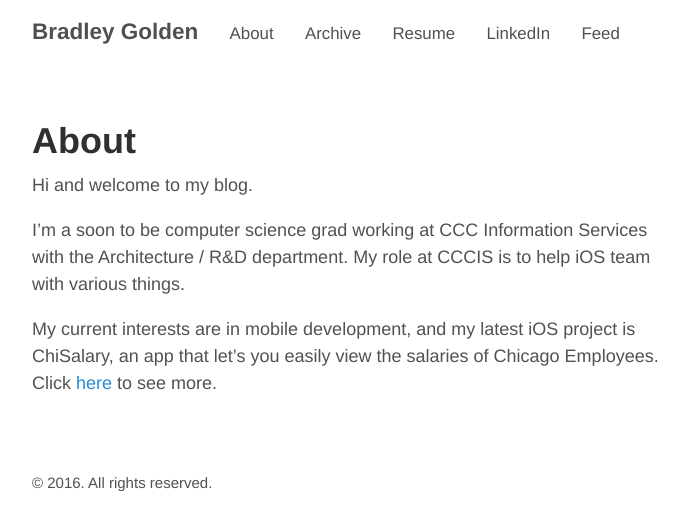
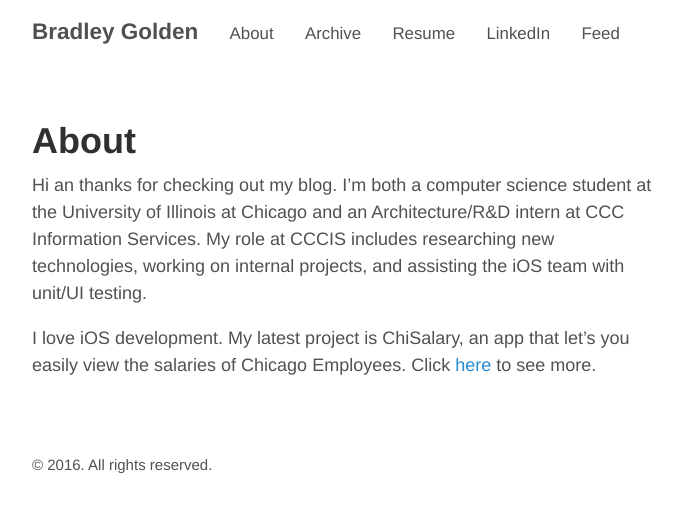
Before and after one commit to bgolde5/bgolde5.github.io, a Jekyll site: the page built from about.md, in a window 1280 px wide. Shown: the top 530 px of the page, without its empty margins (293-982 px from the left). Built offline with Jekyll 4.4.1, drawn with Linux system fonts in a browser that asks for light colours; comment, search, counter and statistics services are not loaded.

Commit message:
updated about page

```diff
--- a/about.md
+++ b/about.md
@@ -2,8 +2,6 @@
 layout: page
 title: About
 ---
-Hi and welcome to my blog.
+Hi an thanks for checking out my blog. I'm both a computer science student at the University of Illinois at Chicago and an Architecture/R&D intern at CCC Information Services. My role at CCCIS includes researching new technologies, working on internal projects, and assisting the iOS team with unit/UI testing.
 
-I'm a soon to be computer science grad working at CCC Information Services with the Architecture / R&D department. My role at CCCIS is to help iOS team with various things.
-
-My current interests are in mobile development, and my latest iOS project is ChiSalary, an app that let's you easily view the salaries of Chicago Employees. Click [here](http://bradleygolden.me/2016/01/14/chicago-salaries-ios-application/) to see more.
+I love iOS development. My latest project is ChiSalary, an app that let's you easily view the salaries of Chicago Employees. Click [here](http://bradleygolden.me/2016/01/14/chicago-salaries-ios-application/) to see more.
```
